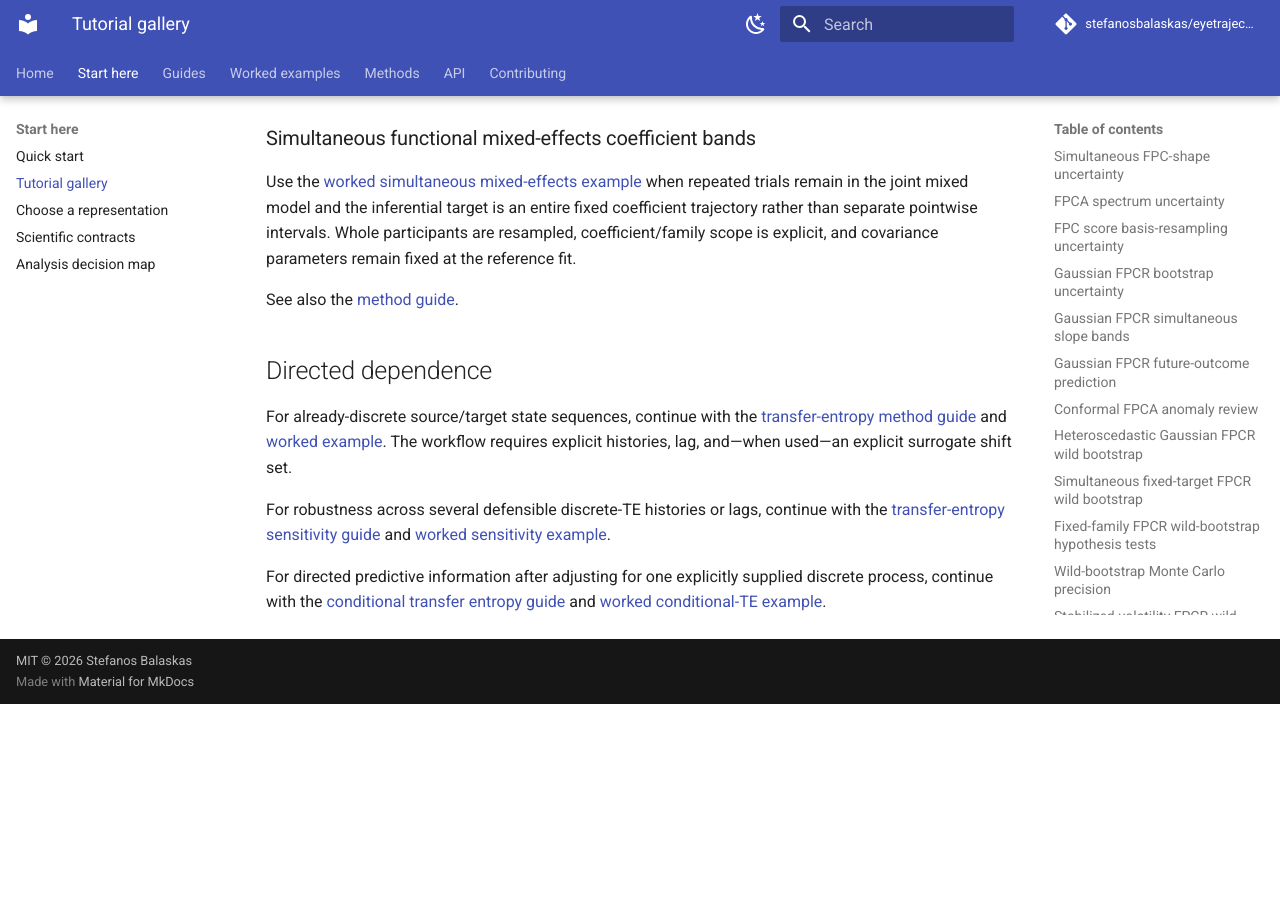
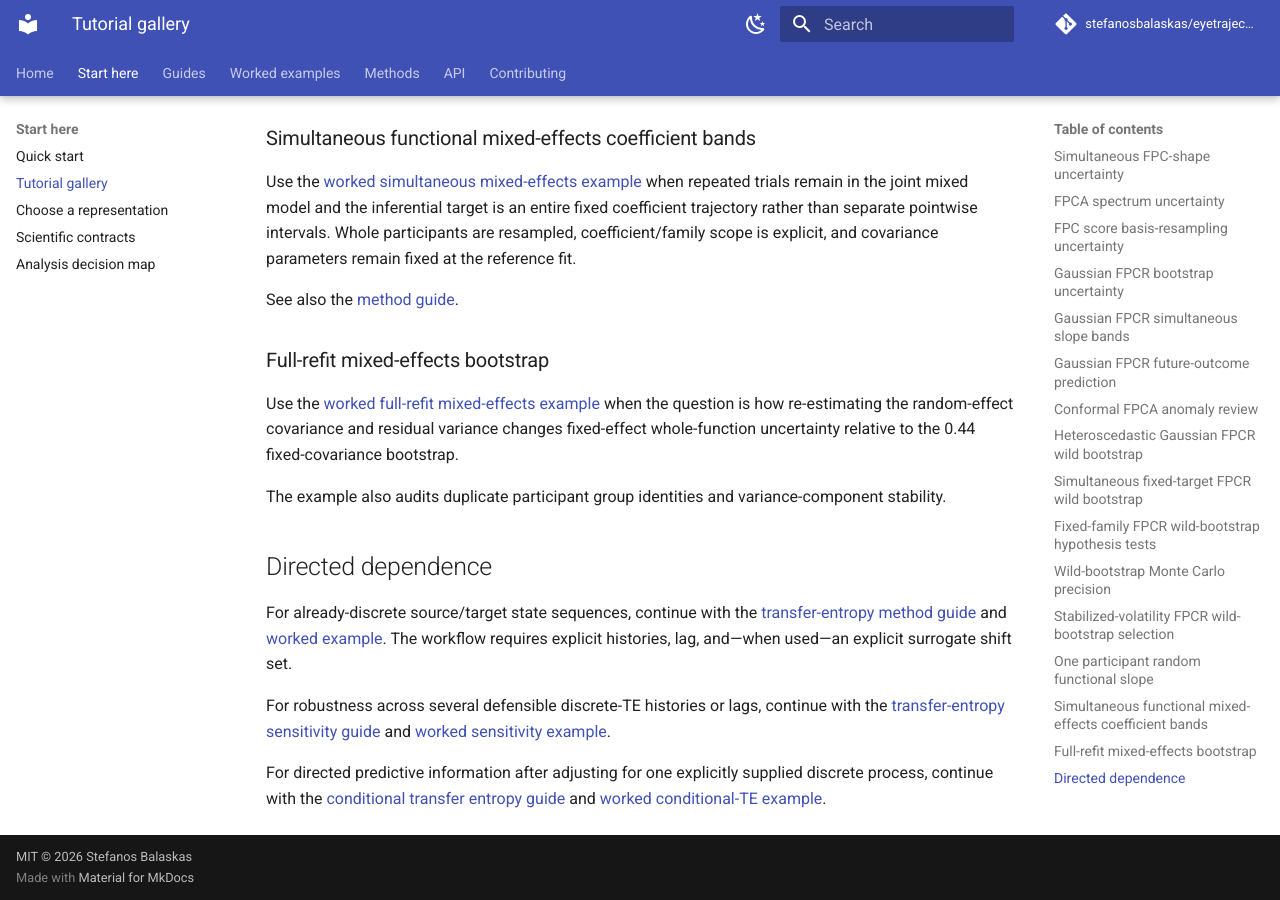
Before and after one commit to stefanosbalaskas/eyetrajectoriespy, an MkDocs documentation site: the page built from docs/tutorials/index.md, in a window 1280 px wide and 900 px high, scrolled down 5669 px. Built offline with MkDocs 1.6.1 and Material for MkDocs 9.7.7, drawn with Linux system fonts in a browser that asks for light colours; comment, search, counter and statistics services are not loaded; before the commit the page ends 6373 px from its top, so only the background shows below that.

Commit message:
Add full-refit mixed-effects bootstrap tutorial path

```diff
--- a/docs/tutorials/index.md
+++ b/docs/tutorials/index.md
@@ -261,6 +261,17 @@ explicit, and covariance parameters remain fixed at the reference fit.
 See also the
 [method guide](../methods/functional-mixed-effects-simultaneous-bands.md).
 
+### Full-refit mixed-effects bootstrap
+
+Use the
+[worked full-refit mixed-effects example](../examples/functional-mixed-effects-full-refit-bootstrap.md)
+when the question is how re-estimating the random-effect covariance and
+residual variance changes fixed-effect whole-function uncertainty relative to
+the 0.44 fixed-covariance bootstrap.
+
+The example also audits duplicate participant group identities and
+variance-component stability.
+
 ## Directed dependence
 
 For already-discrete source/target state sequences, continue with the
```
